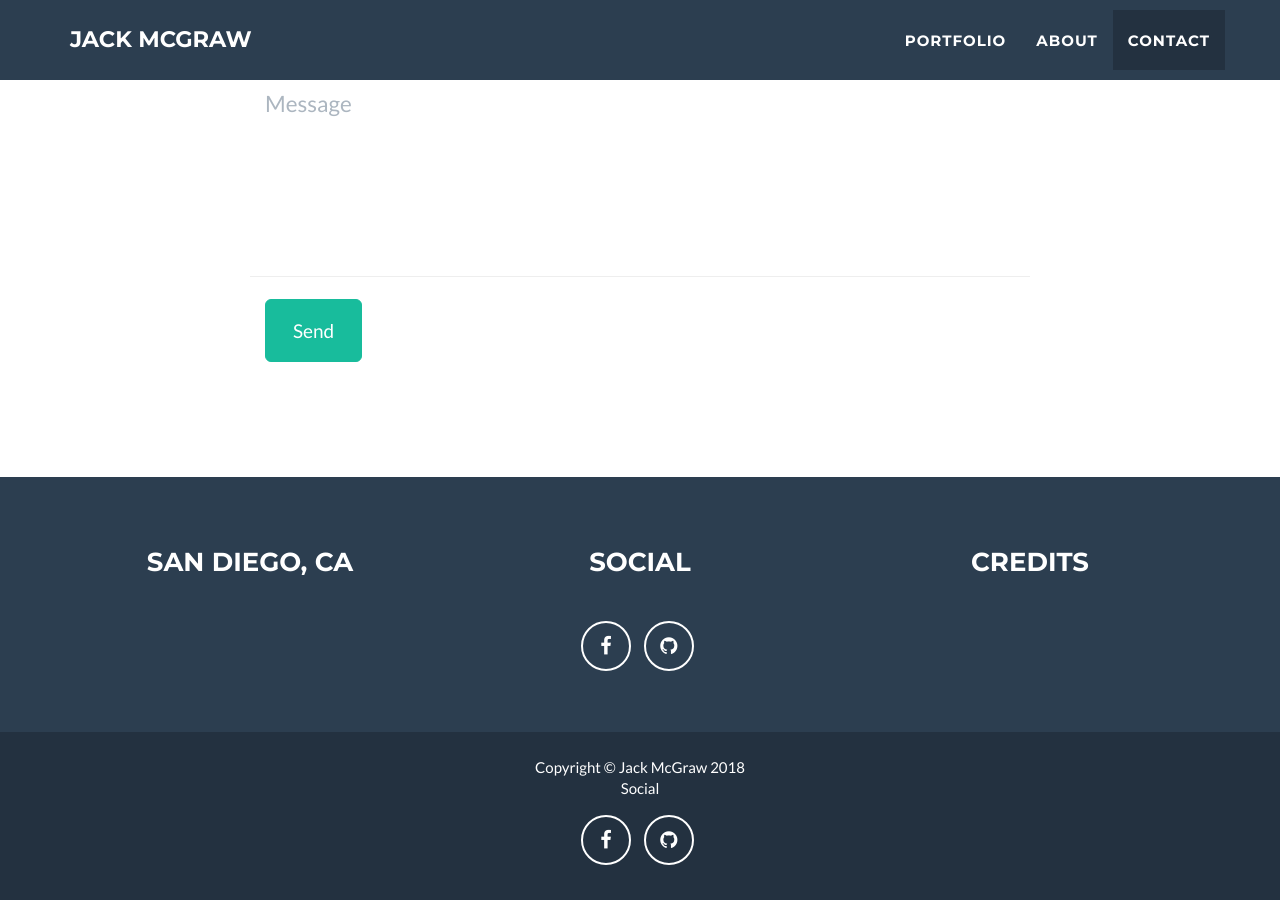
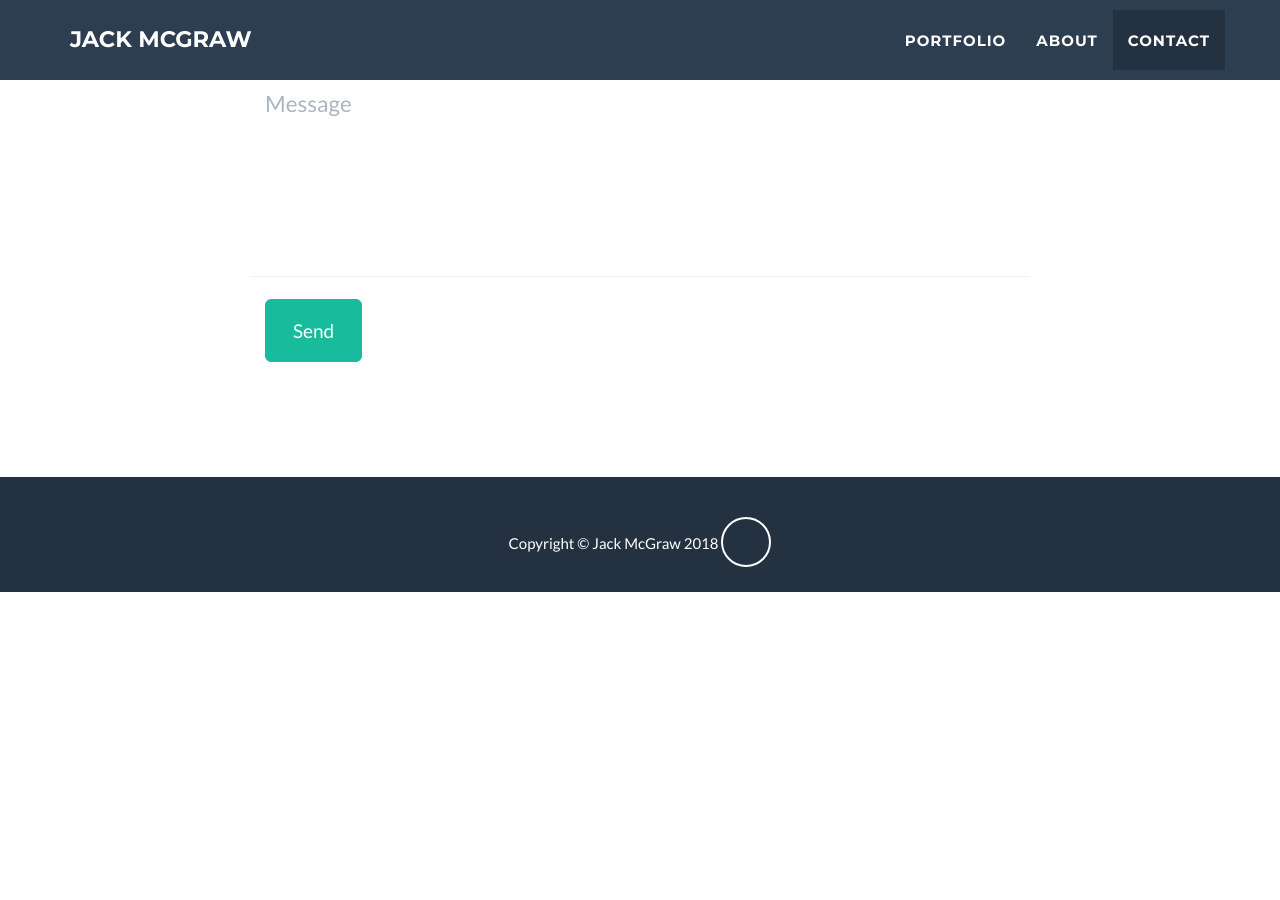
Before and after one commit to jackmcgraw/site, a Jekyll site: the page built from index.html, in a window 1280 px wide and 900 px high, scrolled down 2298 px. Built offline with Jekyll 4.4.1, drawn with Linux system fonts in a browser that asks for light colours; after the commit the page ends 2890 px from its top, so only the background shows below that.

Commit message:
footer edits

```diff
--- a/_includes/contact.html
+++ b/_includes/contact.html
@@ -4,7 +4,6 @@
             <div class="row">
                 <div class="col-lg-12 text-center">
                     <h2>Contact Me</h2>
-                    <!-- <hr class="star-primary"> -->
                 </div>
             </div>
             <div class="row">
--- a/_includes/footer.html
+++ b/_includes/footer.html
@@ -1,6 +1,6 @@
     <!-- Footer -->
     <footer class="text-center">
-        <div class="footer-above">
+        <!-- <div class="footer-above">
             <div class="container">
                 <div class="row">
                     <div class="footer-col col-md-4">
@@ -27,22 +27,13 @@
                     </div>
                 </div>
             </div>
-        </div>
+        </div> -->
         <div class="footer-below">
             <div class="container">
                 <div class="row">
                     <div class="col-lg-12">
                         Copyright &copy; {{ site.footer.copyright }} 20{{ site.time | date: '%y' }}
-                    </div>
-                    <div class="col-lg-12">
-                        Social
-                        <ul class="list-inline">
-                            {% for network in site.social %}
-                            <li>
-                                <a href="{{ network.url }}" class="btn-social btn-outline"><i class="fa fa-fw fa-{{ network.title }}"></i></a>
-                            </li>
-		                    {% endfor %}
-                        </ul>
+                        <a href="{{ network.url }}" class="btn-social btn-outline"><i class="fa fa-fw fa-{{ network.title }}"></i></a>
                     </div>
                 </div>
             </div>
```
